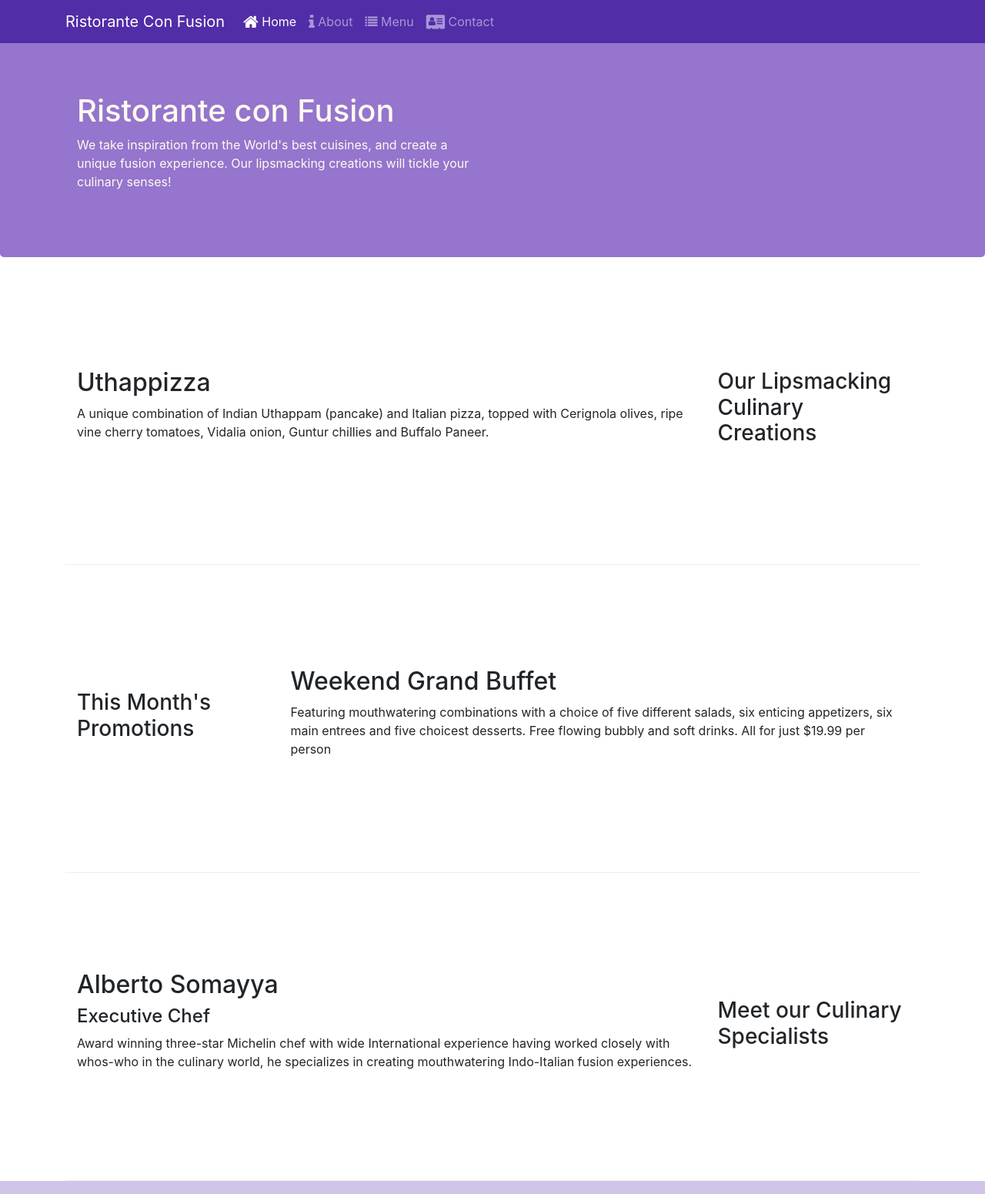
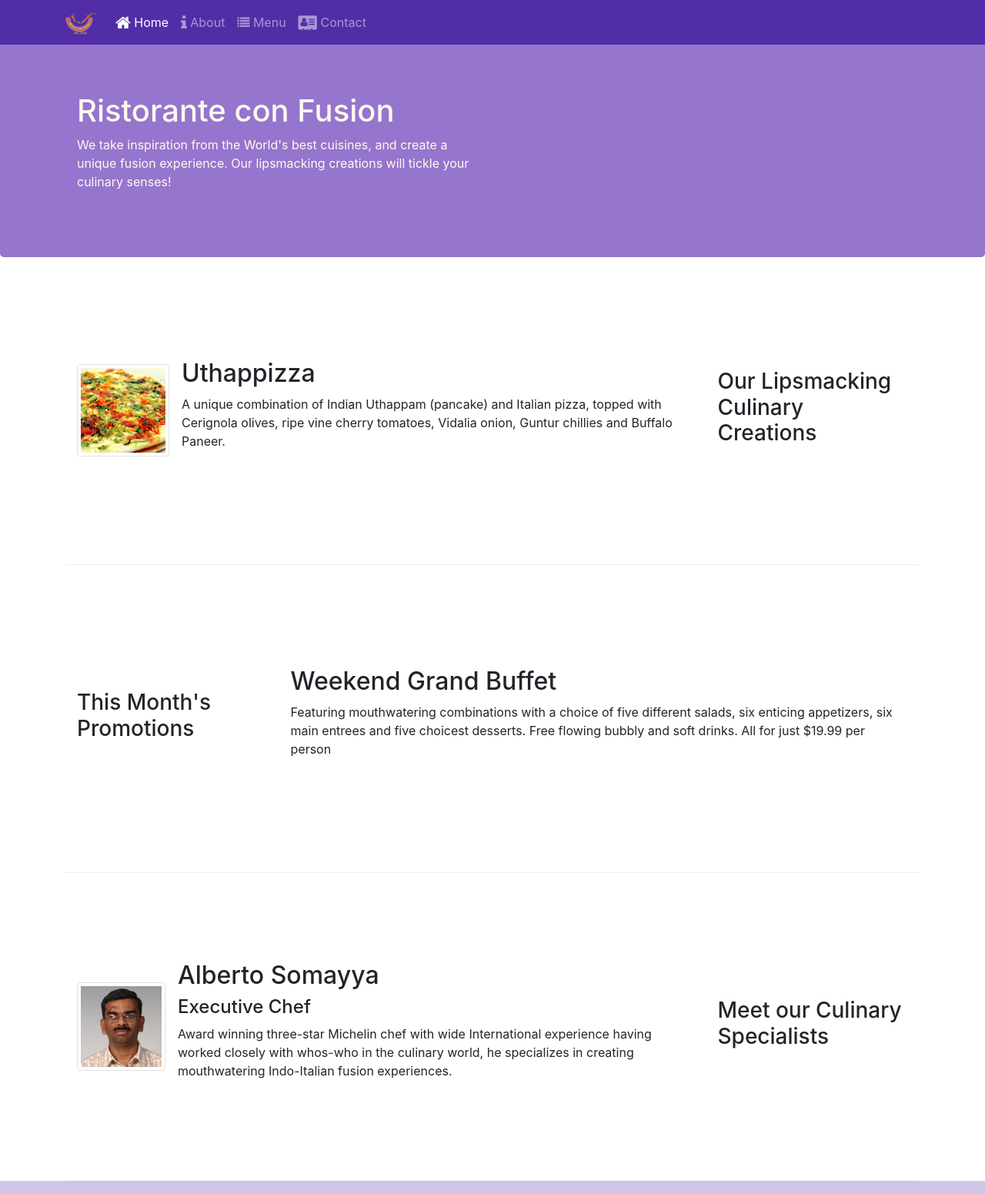
Before and after one commit to leehungtien/Bootstrap-Coursera, a website: page index.html in a window 1280 px wide. Shown: the top 1551 px of the page at 77% size. Drawn offline with nearby package versions, Linux system fonts and the light colour scheme.

Commit message:
Images and Media

```diff
--- a/index.html
+++ b/index.html
@@ -21,7 +21,7 @@
             <button class="navbar-toggler" type="button" data-toggle="collapse" data-target="#Navbar">
                 <span class="navbar-toggler-icon"></span>
             </button>
-            <a class="navbar-brand" href="#">Ristorante Con Fusion</a>
+            <a class="navbar-brand" href="#"><img src="img/logo.png" height="30" width="41"></a>
             <div class="collapse navbar-collapse" id="Navbar">
                 <ul class="navbar-nav mr-auto">
                     <li class="nav-item active"><a class="nav-link" href="#"><span class="fa fa-home fa-lg"></span> Home</a></li>
@@ -52,8 +52,17 @@
                 <h3>Our Lipsmacking Culinary Creations</h3>
             </div>
             <div class="col col-sm order-sm-first col-md">
-                <h2>Uthappizza</h2>
-                <p>A unique combination of Indian Uthappam (pancake) and Italian pizza, topped with Cerignola olives, ripe vine cherry tomatoes, Vidalia onion, Guntur chillies and Buffalo Paneer.</p>
+                <div class="media">
+                    <img class="d-flex mr-3 img-thumbnail align-self-center"
+                        src="img/uthappizza.png" alt="Uthappizza">
+                    <div class="media-body">
+                        <h2 class="mt-0">Uthappizza</h2>
+                        <p class="d-none d-sm-block">A unique combination of Indian Uthappam (pancake) and
+                            Italian pizza, topped with Cerignola olives, ripe vine
+                            cherry tomatoes, Vidalia onion, Guntur chillies and
+                            Buffalo Paneer.</p>
+                    </div>
+                </div>
             </div>
         </div>
 
@@ -73,9 +82,15 @@
                 <h3>Meet our Culinary Specialists</h3>
             </div>
             <div class="col col-sm order-sm-first col-md">
-                <h2>Alberto Somayya</h2>
-                <h4>Executive Chef</h4>
-                <p>Award winning three-star Michelin chef with wide International experience having worked closely with whos-who in the culinary world, he specializes in creating mouthwatering Indo-Italian fusion experiences. </p>
+                <div class="media">
+                    <img class="d-flex mr-3 img-thumbnail align-self-center"
+                        src="img/alberto.png" alt="alberto">
+                    <div class="media-body">
+                        <h2>Alberto Somayya</h2>
+                        <h4>Executive Chef</h4>
+                        <p>Award winning three-star Michelin chef with wide International experience having worked closely with whos-who in the culinary world, he specializes in creating mouthwatering Indo-Italian fusion experiences. </p>
+                    </div>
+                </div>
             </div>
         </div>
     </div>
```
Also changed, not shown: aboutus.html (+3 -2 lines), contactus.html (+3 -2 lines), img/alberto.png (added), img/buffet.png (added), img/logo.png (added), img/uthappizza.png (added), 1 other file.
